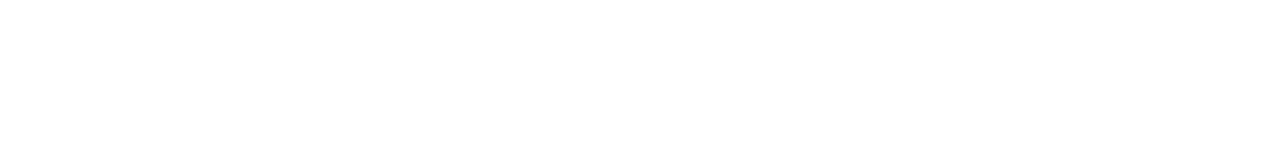
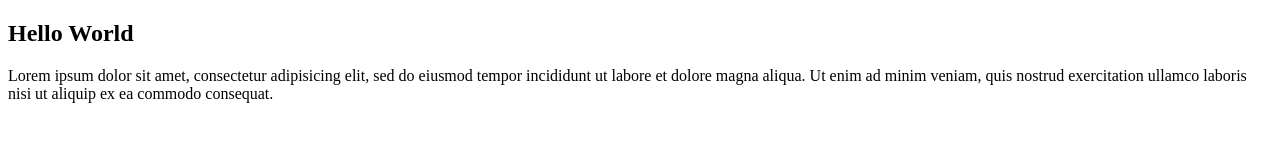
Before and after one commit to SK-code233/remote-git-practice, a plain HTML site: page index.html in a window 1280 px wide. Drawn offline with Linux system fonts and the light colour scheme.

Commit message:
added p tag

```diff
--- a/index.css
+++ b/index.css
@@ -0,0 +1,3 @@
+h2 {
+	color: green;
+}
--- a/index.html
+++ b/index.html
@@ -2,9 +2,17 @@
 <html>
 <head>
 	<meta charset="utf-8">
-	<title></title>
+	<title> Test For Git</title>
 </head>
 <body>
 
+	<div>
+		<h2>Hello World</h2>
+		<p>Lorem ipsum dolor sit amet, consectetur adipisicing elit, sed do eiusmod
+		tempor incididunt ut labore et dolore magna aliqua. Ut enim ad minim veniam,
+		quis nostrud exercitation ullamco laboris nisi ut aliquip ex ea commodo
+		consequat.</p>
+	</div>
+
 </body>
 </html>
```
